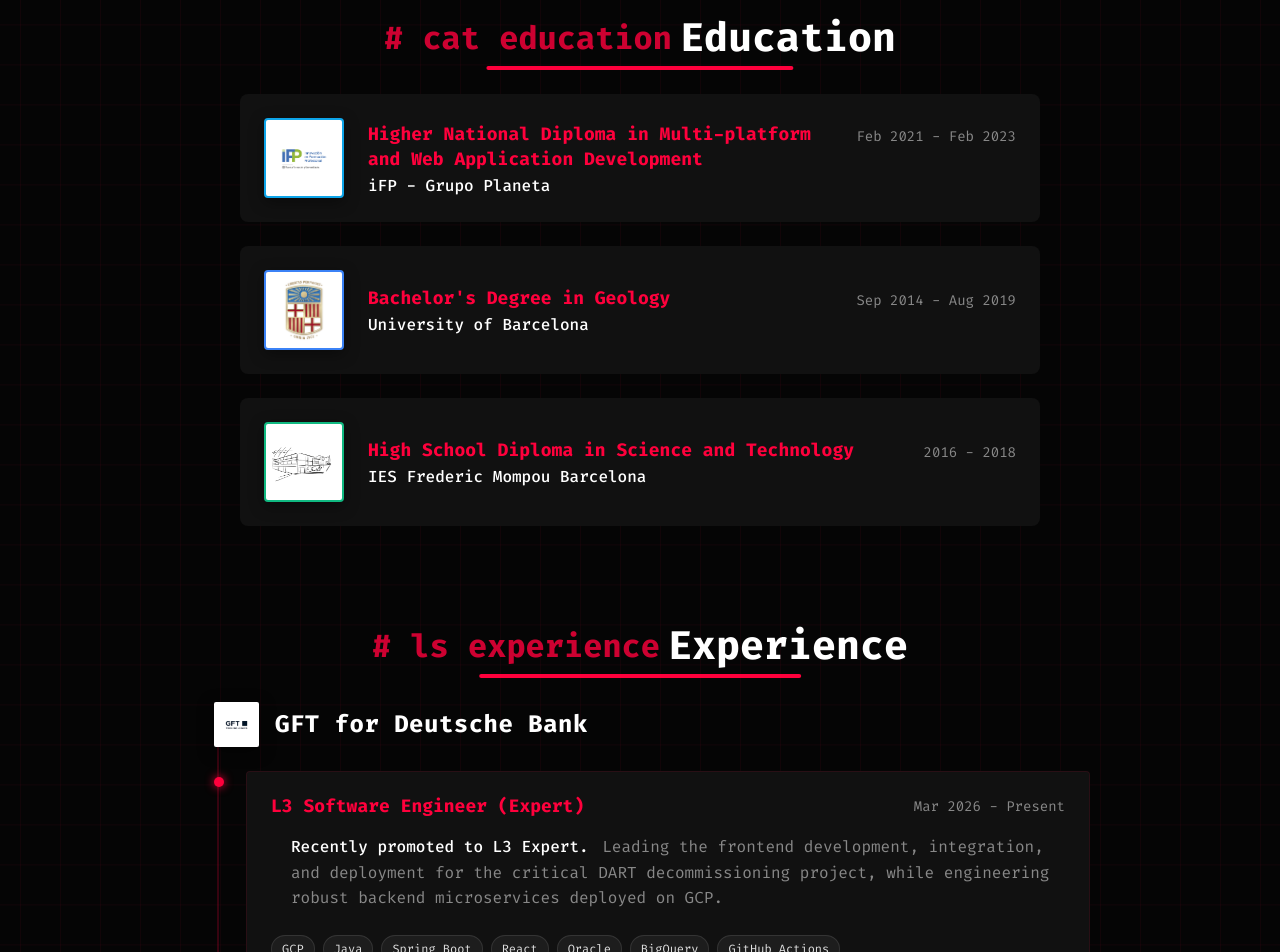
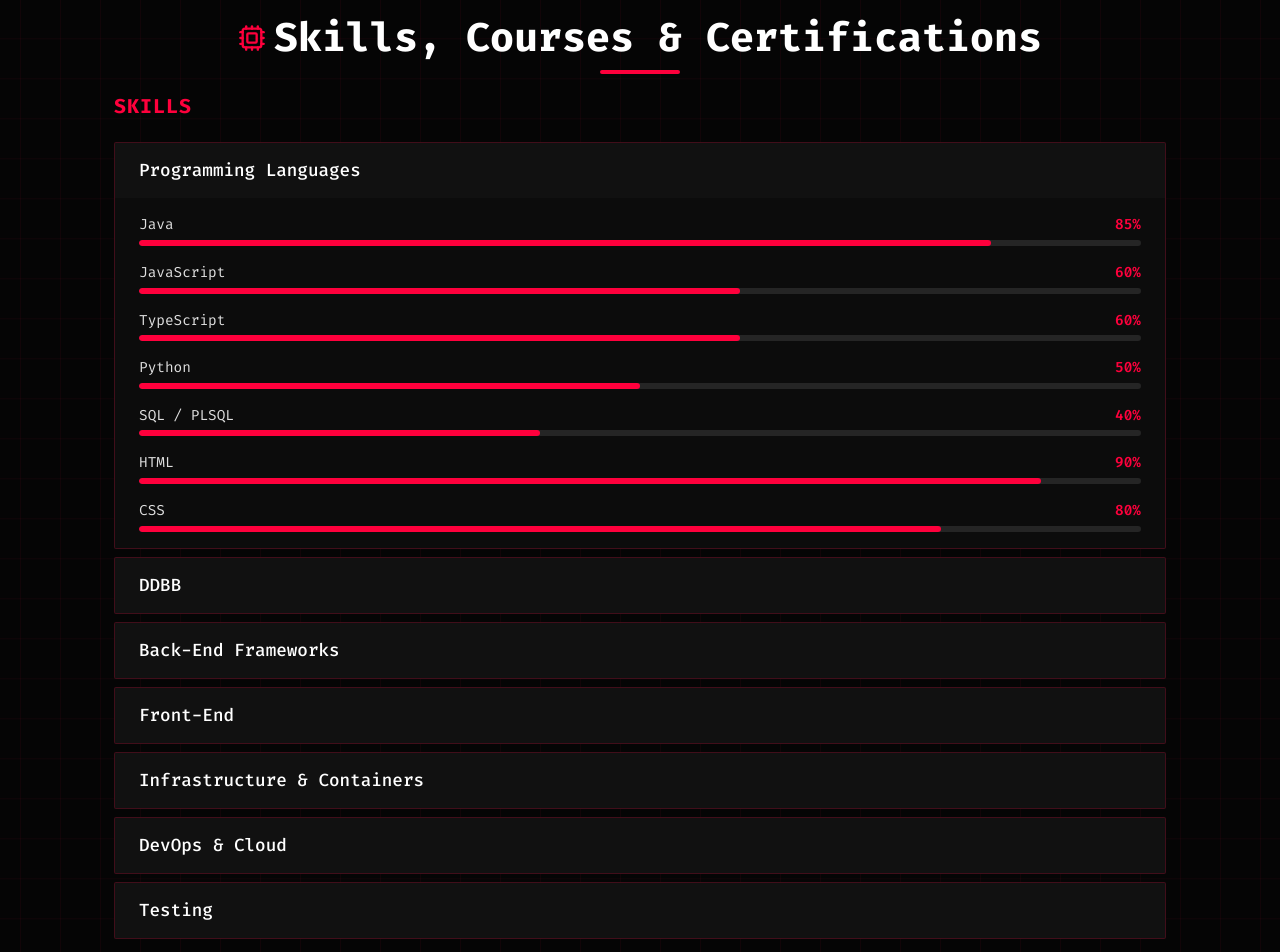
Before and after one commit to Siralexisstar/my-html-csv, a React (Vite) app in the folder cv-portfolio/: page / in a window 1280 px wide. Shown: the part 1800-2752 px from the top of the page. Built offline with nearby package versions, Linux system fonts and the light colour scheme.

Commit message:
Style Fixes and project fixes

```diff
--- a/cv-portfolio/package.json
+++ b/cv-portfolio/package.json
@@ -12,6 +12,7 @@
     "test:watch": "vitest"
   },
   "dependencies": {
+    "lucide-react": "^0.577.0",
     "react": "^18.3.1",
     "react-dom": "^18.3.1"
   },
--- a/cv-portfolio/src/App.jsx
+++ b/cv-portfolio/src/App.jsx
@@ -21,14 +21,14 @@ function App() {
       <main>
         <Hero />
         <About />
-        <Education />
+        <Skills />
         <Experience />
         <Projects />
-        <Skills />
+        <Education />
         <Contact />
       </main>
       <footer className="footer">
-        <p>© {new Date().getFullYear()} Alejandro García Villar. Built with React & Vite.</p>
+        <p>© {new Date().getFullYear()} Alejandro García Villar. Built with React and Antigravity.</p>
       </footer>
     </>
   );
--- a/cv-portfolio/src/components/layout/Section.css
+++ b/cv-portfolio/src/components/layout/Section.css
@@ -11,25 +11,25 @@
   align-items: center;
   justify-content: center;
   gap: var(--spacing-sm);
-  left: 50%;
-  transform: translateX(-50%);
+  margin-left: auto;
+  margin-right: auto;
   width: fit-content;
 }
 
 .section__icon {
   color: var(--color-primary);
-  font-family: var(--font-mono);
-  font-size: 0.8em;
-  opacity: 0.8;
+  display: flex;
+  align-items: center;
+  justify-content: center;
 }
 
 .section__title::after {
   content: '';
   position: absolute;
-  bottom: -8px;
+  bottom: -12px;
   left: 50%;
   transform: translateX(-50%);
-  width: 60%;
+  width: 80px;
   height: 4px;
   background-color: var(--color-primary);
   border-radius: var(--radius-full);
--- a/cv-portfolio/src/components/sections/About.jsx
+++ b/cv-portfolio/src/components/sections/About.jsx
@@ -1,10 +1,10 @@
-import React from 'react';
+import { User } from 'lucide-react';
 import { Section } from '../layout/Section';
 import './About.css';
 
 export const About = () => {
   return (
-    <Section id="about" title="About Me" icon="# whoami" className="about">
+    <Section id="about" title="About Me" icon={<User size={28} />} className="about">
       <div className="about__grid">
         <div className="about__text">
           <div className="about__bio">
--- a/cv-portfolio/src/components/sections/Contact.jsx
+++ b/cv-portfolio/src/components/sections/Contact.jsx
@@ -1,11 +1,11 @@
-import React from 'react';
+import { Send } from 'lucide-react';
 import { Section } from '../layout/Section';
 import { Button } from '../ui/Button';
 import './Contact.css';
 
 export const Contact = () => {
   return (
-    <Section id="contact" title="Get In Touch" icon="# ping contact" className="contact">
+    <Section id="contact" title="Get In Touch" icon={<Send size={28} />} className="contact">
       <div className="contact__wrapper">
         <p className="contact__desc">
           I'm currently looking for new opportunities. Whether you have a question or just want to say hi, I'll try my best to get back to you!
--- a/cv-portfolio/src/components/sections/Education.jsx
+++ b/cv-portfolio/src/components/sections/Education.jsx
@@ -1,4 +1,4 @@
-import React from 'react';
+import { Book } from 'lucide-react';
 import { Section } from '../layout/Section';
 import { Card } from '../ui/Card';
 import './Education.css';
@@ -35,7 +35,7 @@ export const Education = () => {
   ];
 
   return (
-    <Section id="education" title="Education" icon="# cat education">
+    <Section id="education" title="Education" icon={<Book size={28} />}>
       <div className="education__list">
         {educationList.map((edu) => (
           <Card key={edu.id} className="education__card">
--- a/cv-portfolio/src/components/sections/Experience.jsx
+++ b/cv-portfolio/src/components/sections/Experience.jsx
@@ -1,4 +1,4 @@
-import React from 'react';
+import { Briefcase } from 'lucide-react';
 import { Section } from '../layout/Section';
 import './Experience.css';
 
@@ -103,7 +103,7 @@ export const Experience = () => {
   ];
 
   return (
-    <Section id="experience" title="Experience" icon="# ls experience">
+    <Section id="experience" title="Experience" icon={<Briefcase size={28} />}>
       <div className="timeline">
         {experiences.map((org, orgIndex) => (
           <div key={orgIndex} className="timeline__group">
--- a/cv-portfolio/src/components/sections/Projects.jsx
+++ b/cv-portfolio/src/components/sections/Projects.jsx
@@ -1,4 +1,5 @@
 import React, { useEffect } from 'react';
+import { Terminal } from 'lucide-react';
 import { Section } from '../layout/Section';
 import { Card } from '../ui/Card';
 import { Button } from '../ui/Button';
@@ -9,26 +10,23 @@ export const Projects = () => {
     {
       id: 1,
       category: '// FRONTEND',
-      title: 'URBANSTORE E-COMMERCE',
-      description: 'A feature-rich e-commerce platform. Implemented dynamic product catalogs, secure checkout simulations, and state management using React Context and Hooks.',
+      title: 'BANK UI',
+      description: 'Development of modern banking user interfaces focused on performance, usability, and scalability. Implementation of complex business logic, validations, and data visualizations (charts) to enhance user experience. Integration with backend services through secure APIs and gateways, ensuring smooth communication with Java Spring WebFlux microservices. Deployed on GCP with CI/CD pipelines using GitHub Actions.',
       tech: ['React', 'Vite', 'CSS Modules', 'JavaScript', 'Context API'],
-      link: 'https://github.com/Siralexisstar/React-Store-Certification',
     },
     {
       id: 2,
-      category: '// WEB TOOLS',
-      title: 'CSV-TO-WEB DATA VIEWER',
-      description: 'A high-performance data visualization tool that transforms raw CSV files into an interactive UI. Optimized for speed and responsiveness.',
-      tech: ['React', 'Vite', 'Vercel', 'TypeScript', 'CSV Parsing'],
-      link: 'https://github.com/Siralexisstar/my-html-csv',
+      category: '// MICROSERVICES',
+      title: 'BANK MICROSERVICES',
+      description: 'Design and development of scalable, event-driven microservices for banking systems using Java and Spring WebFlux. Implementation of reactive architectures, ensuring high performance and non-blocking data processing. Integration with BigQuery for data persistence and analytics. Full testing strategy including unit and integration tests (JUnit, Mockito). Deployment on GCP with automated CI/CD pipelines via GitHub Actions.',
+      tech: ['Spring Boot', 'WebFlux', 'Java', 'JUnit', 'Mockito', 'BigQuery', 'GitHub Actions', 'CI/CD'],
     },
     {
       id: 3,
-      category: '// BACKEND',
-      title: 'HEXAFLOW ENGINE',
-      description: 'A reactive microservice architected with Spring Boot WebFlux. Employs Hexagonal Architecture and DDD to handle asynchronous data pipelines.',
-      tech: ['Spring Boot', 'WebFlux', 'Hexagonal Architecture', 'DDD', 'MongoDB'],
-      link: '#',
+      category: '// IA',
+      title: 'IA',
+      description: 'Design and implementation of automation workflows for business processes using n8n. Integration of external services and APIs to orchestrate end-to-end automated solutions. Deployment and management of Docker-based environments on dedicated servers (Hetzner, Coolify). Development of scalable automation systems, including integrations with platforms such as WhatsApp Business API.',
+      tech: ['N8N', 'Docker', 'Coolify', 'Hetzner', 'JAVASCRIPT', 'META', 'WHATSAPP BUSINESS API'],
     }
   ];
 
@@ -49,7 +47,7 @@ export const Projects = () => {
   }, []);
 
   return (
-    <Section id="projects" title="Featured Projects" icon="# ./projects">
+    <Section id="projects" title="Featured Projects" icon={<Terminal size={28} />}>
       <div className="projects__grid">
         {projects.map(project => (
           <Card key={project.id} className="projects__card">
@@ -61,9 +59,6 @@ export const Projects = () => {
                 <span key={t} className="projects__tag">{t}</span>
               ))}
             </div>
-            <div className="projects__actions">
-              <Button as="a" href={project.link} variant="outline" size="sm">View Project</Button>
-            </div>
           </Card>
         ))}
       </div>
--- a/cv-portfolio/src/components/sections/Skills.jsx
+++ b/cv-portfolio/src/components/sections/Skills.jsx
@@ -1,4 +1,5 @@
 import React, { useState } from 'react';
+import { Cpu } from 'lucide-react';
 import { Section } from '../layout/Section';
 import './Skills.css';
 
@@ -91,7 +92,7 @@ export const Skills = () => {
   };
 
   return (
-    <Section id="skills" title="Skills, Courses & Certifications" icon="# grep skills" className="skills-section">
+    <Section id="skills" title="Skills, Courses & Certifications" icon={<Cpu size={28} />} className="skills-section">
       <div className="skills-layout-vertical">
 
         {/* 1. Skills Accordion */}
```
Also changed, not shown: 1 other file (tests, documents, lock files or other folders).
